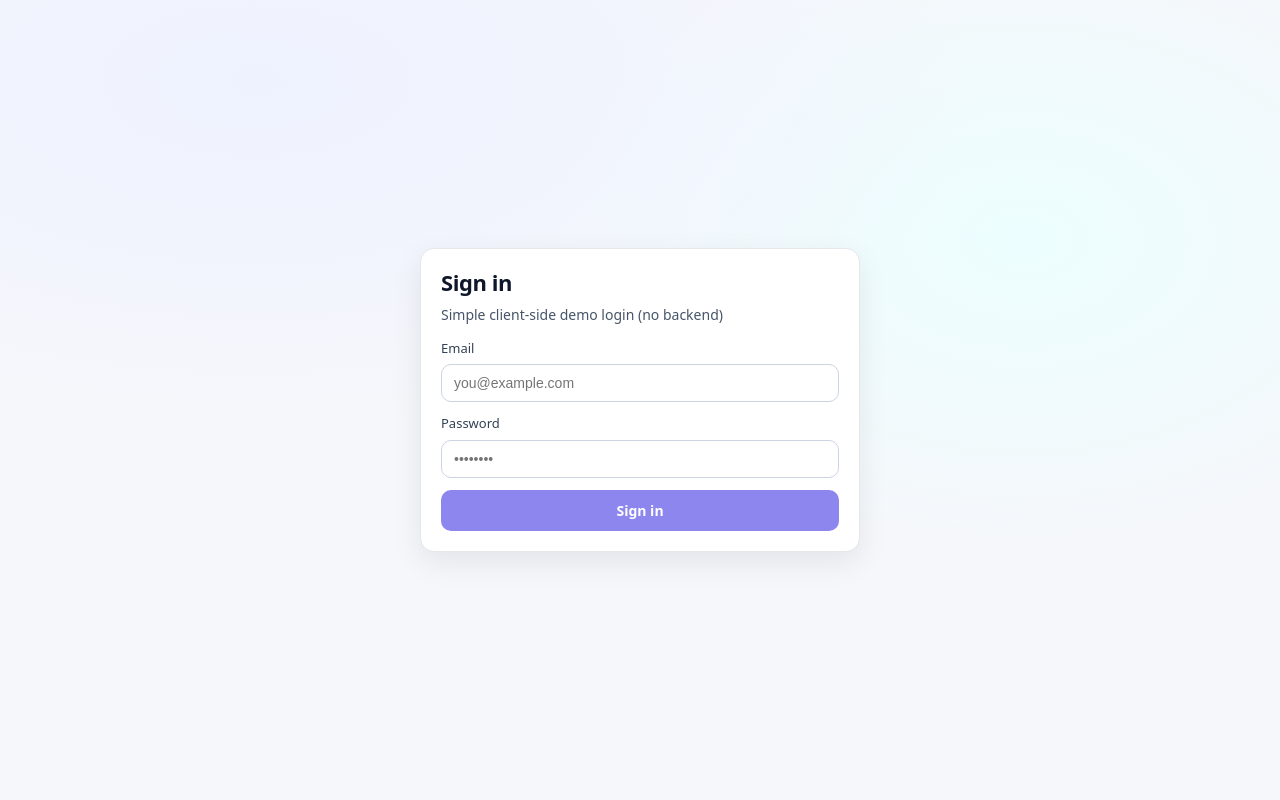
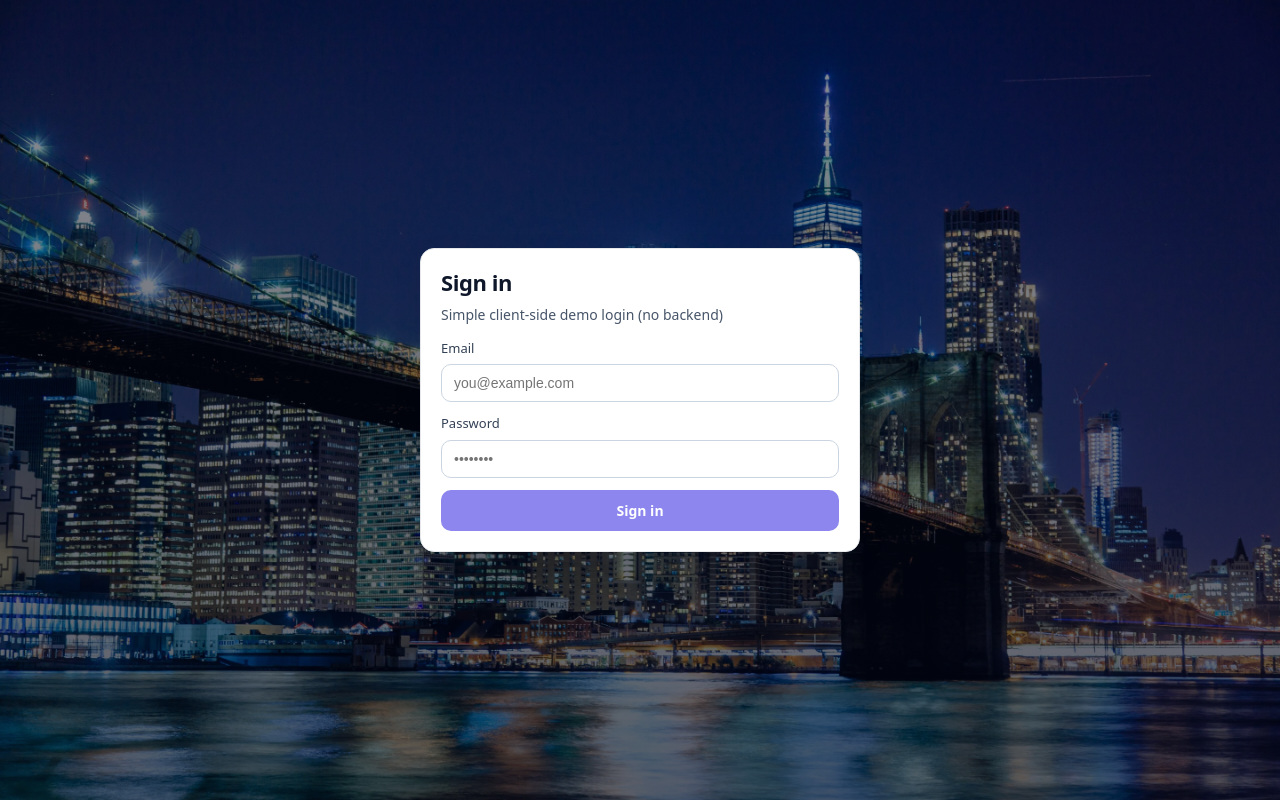
Before and after one commit to hrushikesh1310/React_AI, a React (Vite) app: page / in a window 1280 px wide. Built offline with nearby package versions, Linux system fonts and the light colour scheme.

Commit message:
Use TIETalent NYC image as app wallpaper

```diff
--- a/src/index.css
+++ b/src/index.css
@@ -20,8 +20,15 @@ body {
   margin: 0;
   min-width: 320px;
   min-height: 100vh;
-  background: radial-gradient(1200px 600px at 20% 10%, #eef2ff 0%, transparent 60%),
-    radial-gradient(900px 600px at 80% 30%, #ecfeff 0%, transparent 55%), #f6f7fb;
+  /* Global wallpaper */
+  background:
+    /* subtle dark overlay so login/dashboard cards stay readable */
+    linear-gradient(180deg, rgba(2, 6, 23, 0.45) 0%, rgba(2, 6, 23, 0.65) 100%),
+    url('/wallpapers/ny-usa.webp');
+  background-size: cover;
+  background-position: center;
+  background-repeat: no-repeat;
+  background-attachment: fixed;
 }
 
 code {
@@ -191,7 +198,7 @@ code {
 
 /* Dashboard landing page */
 .dashboardPage {
-  --dashboard-bg-image: url('/nyc-night.svg');
+  --dashboard-bg-image: url('/wallpapers/ny-usa.webp');
 
   min-height: 100vh;
   display: grid;
```
Also changed, not shown: public/wallpapers/ny-usa.webp (added).
